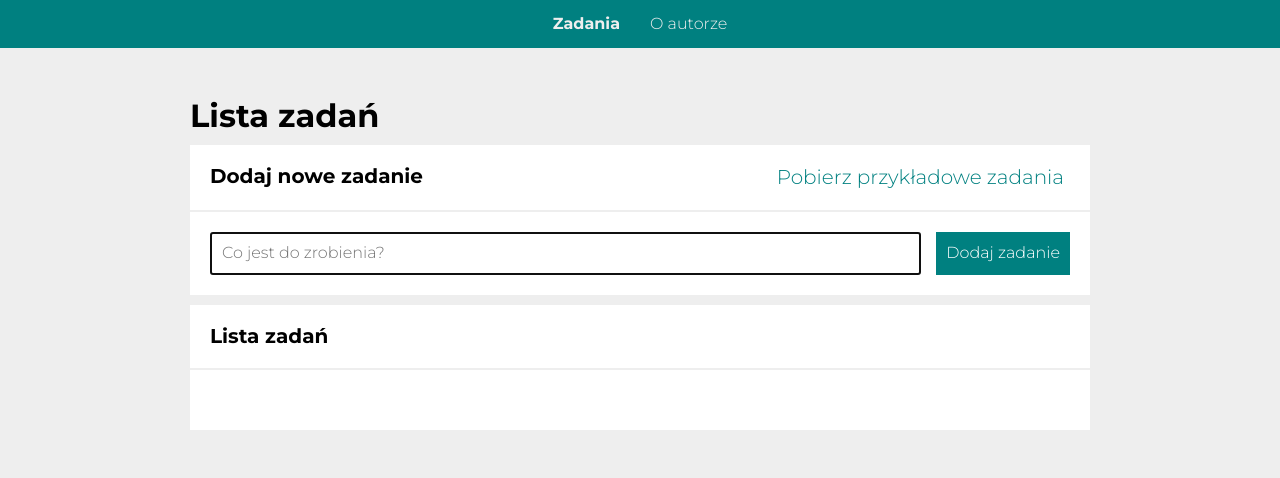
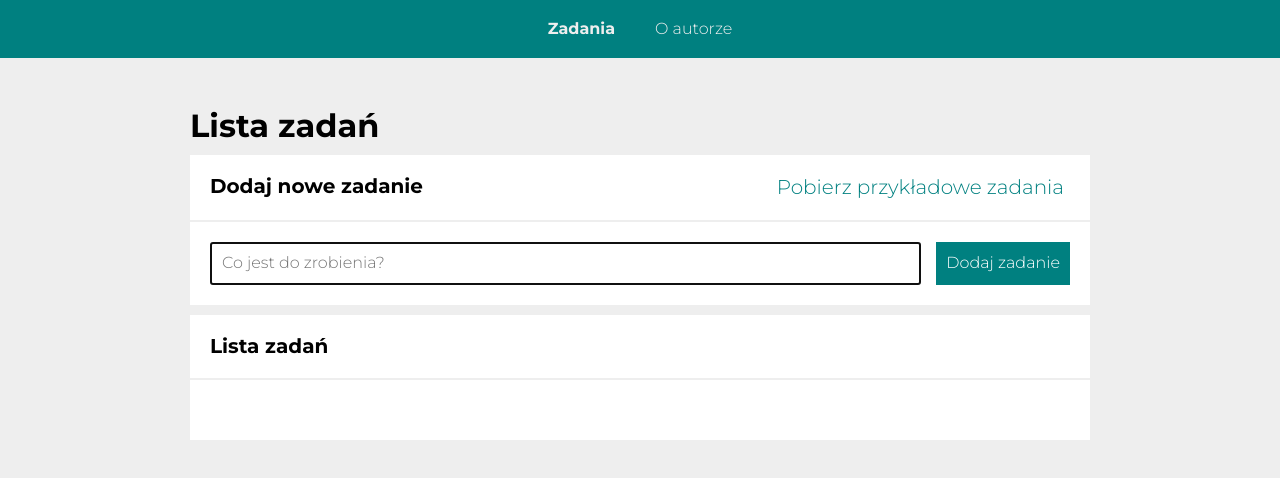
Before and after one commit to KonradBauer/todos-list-react, a React (Create React App) app: page /#/zadania in a window 1280 px wide. Shown: the top 478 px of the page. Built offline with nearby package versions, Linux system fonts and the light colour scheme.

Commit message:
change padding in styled.ul

```diff
--- a/src/styledApp.js
+++ b/src/styledApp.js
@@ -15,9 +15,9 @@ export const StyledNavLink = styled(NavLink)`
 export const StyledUl = styled.ul`
   display: flex;
   justify-content: center;
-  grid-gap: 30px;
+  grid-gap: 40px;
   margin: 0;
-  padding: 15px;
+  padding: 20px;
   background-color: teal;
   list-style-type: none;
   color: #eee;
```
